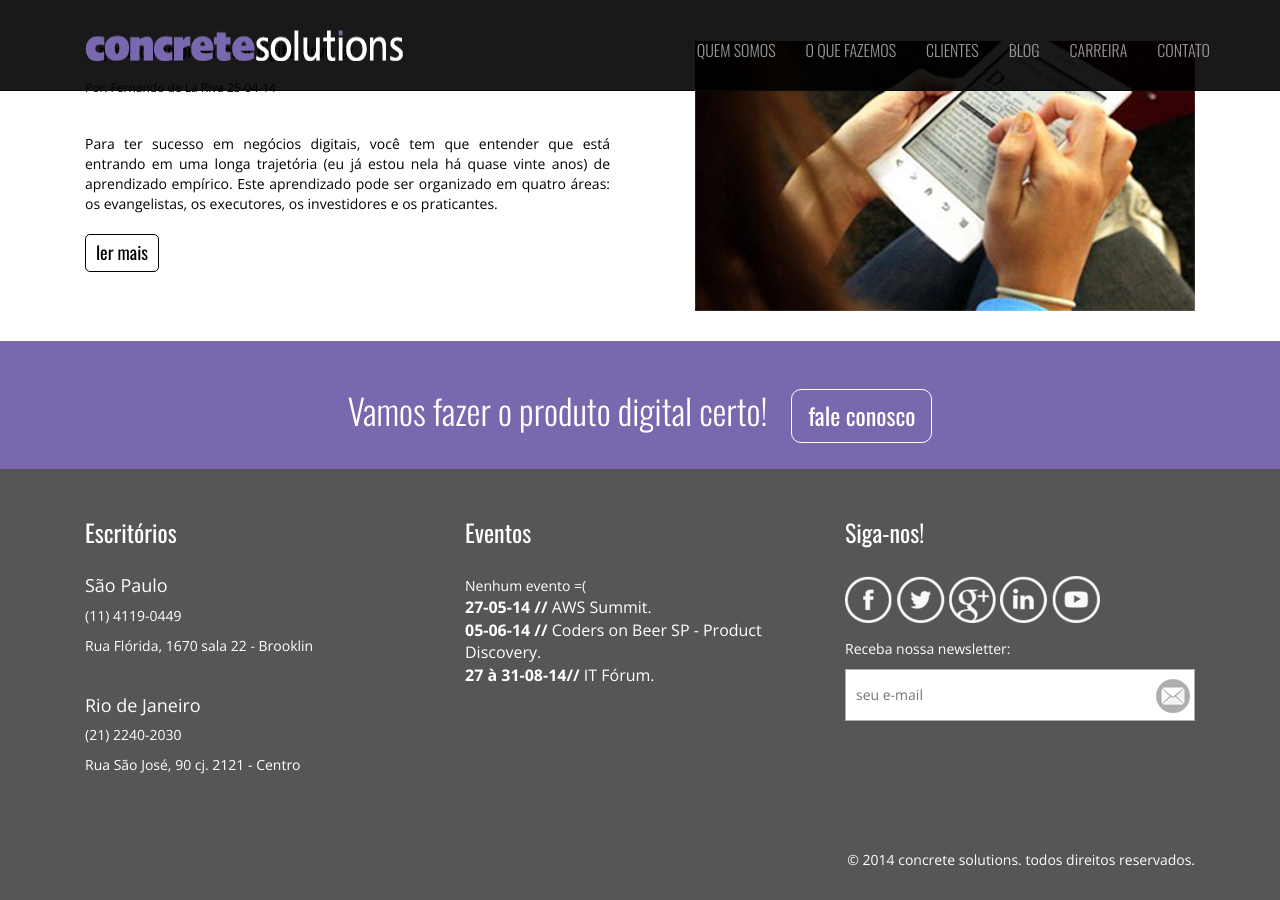
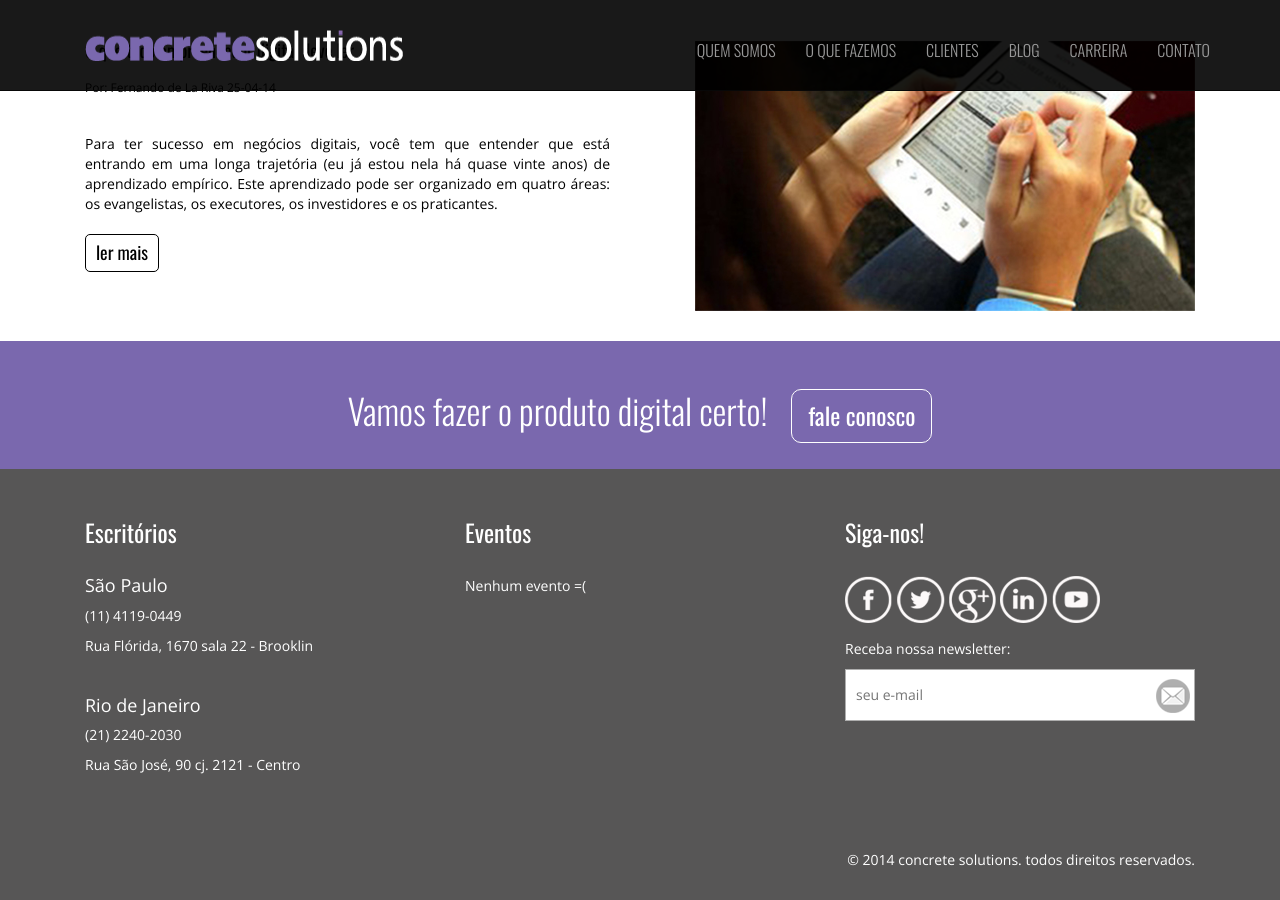
Before and after one commit to cs-lyra/concretesolutions.github.io, a Jekyll site: the page built from index.html, in a window 1280 px wide and 900 px high, scrolled down 1653 px. Built offline with Jekyll 4.4.1, drawn with Linux system fonts in a browser that asks for light colours; Markdown is read by kramdown in place of the engine named in the settings; comment, search, counter and statistics services are not loaded; some of the changed lines change nothing that is shown.

Commit message:
testando fetch de eventos via GCal

```diff
--- a/_includes/footer.html
+++ b/_includes/footer.html
@@ -24,9 +24,6 @@
 					<h4>Eventos</h4>
 					<ul id="JS-gcal-events">
 						<li>Nenhum evento =(</li>
-						<li><a href="https://aws.amazon.com/pt/aws-summit-2014/sao-paulo/" target="_blank"><span class="bold">27-05-14 //</span> AWS Summit.</a></li>
-						<li><a ><span class="bold">05-06-14 //</span> Coders on Beer SP - Product Discovery.</a></li>
-						<li><a href="http://www.itforummais.com.br/" target="_blank"><span class="bold">27 à 31-08-14//</span> IT Fórum.</a></li>
 					</ul>
 				</div>
 				<div class="col-md-4 box-content">
--- a/js/GCalEvents.js
+++ b/js/GCalEvents.js
@@ -22,23 +22,23 @@
                 var event_end_date = new Date(item.gd$when[0].endTime);
                 var event_date;
 
-                if(event_start_date.getDay() === event_end_date.getDay() && event_start_date.getMonth() === event_end_date.getMonth() && event_start_date.getFullYear() === event_end_date.getFullYear()) {
+                if(event_start_date.getDate() === event_end_date.getDate() && event_start_date.getMonth() === event_end_date.getMonth() && event_start_date.getFullYear() === event_end_date.getFullYear()) {
                     // XX/XX/XXXX
-                    event_date = event_start_date.getDay()+"/"+event_start_date.getMonth()+"/"+event_start_date.getFullYear();
-                } else if (event_start_date.getDay() != event_end_date.getDay() && event_start_date.getMonth() === event_end_date.getMonth() && event_start_date.getFullYear() === event_end_date.getFullYear()) {
+                    event_date = event_start_date.getDate()+"-"+(event_start_date.getMonth()+1)+"-"+event_start_date.getFullYear();
+                } else if (event_start_date.getDate() != event_end_date.getDate() && event_start_date.getMonth() === event_end_date.getMonth() && event_start_date.getFullYear() === event_end_date.getFullYear()) {
                     // xx à XX/XX/XXXX
-                    event_date =  event_start_date.getDay()+ " à " + event_end_date.getDay()+"/"+event_end_date.getMonth()+"/"+event_end_date.getFullYear();
+                    event_date =  event_start_date.getDate()+ " à " + event_end_date.getDate()+"-"+(event_end_date.getMonth()+1)+"-"+event_end_date.getFullYear();
                 } else if (event_start_date.getMonth() != event_end_date.getMonth() && event_start_date.getFullYear() === event_end_date.getFullYear()) {
                     // xx/XX à XX/XX/XXXX
-                    event_date = event_start_date.getDay()+"/"+event_start_date.getMonth()+ " à " + event_end_date.getDay()+"/"+event_end_date.getMonth()+"/"+event_end_date.getFullYear();
+                    event_date = event_start_date.getDate()+"-"+event_start_date.getMonth()+ " à " + event_end_date.getDate()+"-"+(event_end_date.getMonth()+1)+"-"+event_end_date.getFullYear();
                 }else if (event_start_date.getFullYear() != event_end_date.getFullYear()) {
                     // XX/xx/XX à XX/XX/XXXX
-                    event_date = event_start_date.getDay()+"/"+event_start_date.getMonth()+"/"+event_start_date.getFullYear()+ " à " + event_end_date.getDay()+"/"+event_end_date.getMonth()+"/"+event_end_date.getFullYear();
+                    event_date = event_start_date.getDate()+"-"+(event_start_date.getMonth()+1)+"-"+event_start_date.getFullYear()+ " à " + event_end_date.getDate()+"-"+(event_end_date.getMonth()+1)+"-"+event_end_date.getFullYear();
                 }
 
                 // Render the event
                 jQuery("#JS-gcal-events li").last().before(
-                    "<li> "+ event_date + " // <a href='"+ event_link + "'>" + event_title + "</a></li>"
+                    "<li><a href='"+ event_link + "'><span class='bold'>"+ event_date + "</span> //" + event_title + "</a></li>"
                 );
             });
         });
```
